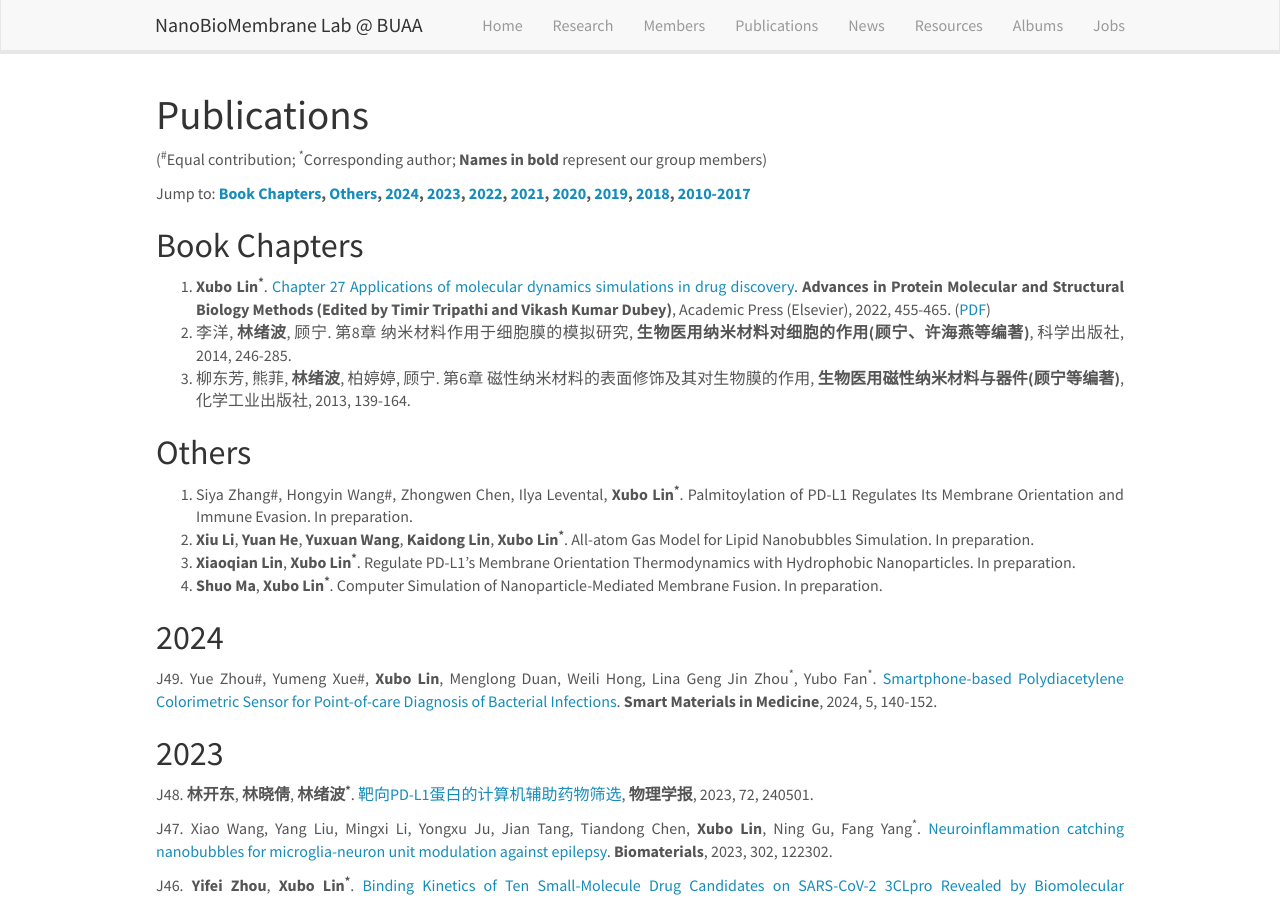
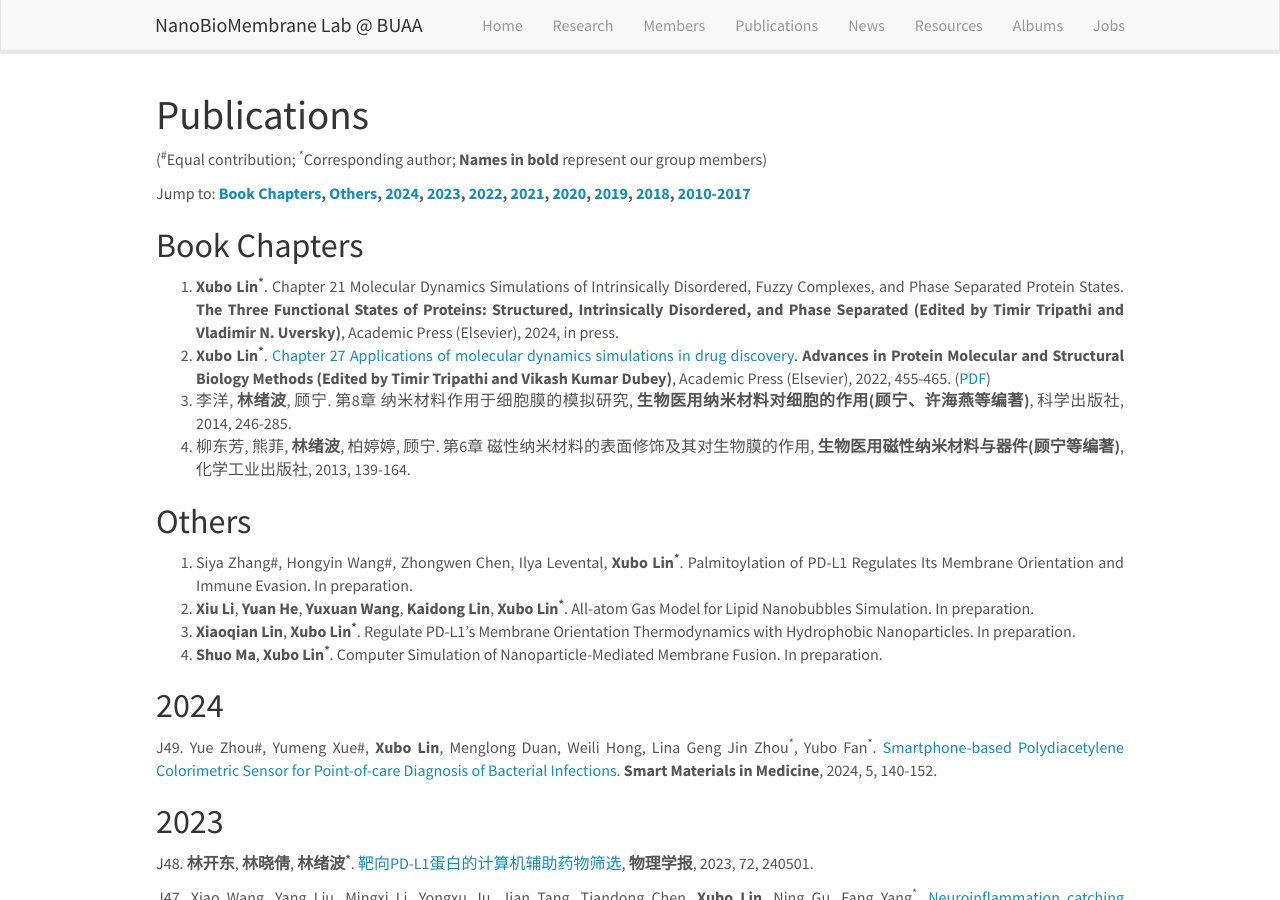
Before and after one commit to linxubo/linxubo.github.io, a Jekyll site: the page built from _pages/publications.md, in a window 1280 px wide and 900 px high. Built offline with Jekyll 4.4.1, drawn with Linux system fonts in a browser that asks for light colours; nearby versions of some CDN libraries; a script that is not in the unit is left out.

Commit message:
Update publications.md

```diff
--- a/_pages/publications.md
+++ b/_pages/publications.md
@@ -11,9 +11,10 @@
 
 Jump to: **[Book Chapters](#Book Chapters), [Others](#Others), [2024](#2024), [2023](#2023), [2022](#2022), [2021](#2021), [2020](#2020), [2019](#2019), [2018](#2018), [2010-2017](#2010-2017)**
 ## Book Chapters
-1.	**Xubo Lin<sup>*</sup>**. [Chapter 27 Applications of molecular dynamics simulations in drug discovery](https://www.sciencedirect.com/science/article/pii/B9780323902649000271). **Advances in Protein Molecular and Structural Biology Methods (Edited by Timir Tripathi and Vikash Kumar Dubey)**, Academic Press (Elsevier), 2022, 455-465. ([PDF]({{ site.baseurl }}/downloads/Papers/Elsevier-Book2022-Chapter27.pdf))
-2.	李洋, **林绪波**, 顾宁. 第8章 纳米材料作用于细胞膜的模拟研究, **生物医用纳米材料对细胞的作用(顾宁、许海燕等编著)**, 科学出版社, 2014, 246-285.
-3.	柳东芳, 熊菲, **林绪波**, 柏婷婷, 顾宁. 第6章 磁性纳米材料的表面修饰及其对生物膜的作用, **生物医用磁性纳米材料与器件(顾宁等编著)**, 化学工业出版社, 2013, 139-164.
+1.	**Xubo Lin<sup>*</sup>**. Chapter 21 Molecular Dynamics Simulations of Intrinsically Disordered, Fuzzy Complexes, and Phase Separated Protein States. **The Three Functional States of Proteins: Structured, Intrinsically Disordered, and Phase Separated (Edited by Timir Tripathi and Vladimir N. Uversky)**, Academic Press (Elsevier), 2024, in press.
+2.	**Xubo Lin<sup>*</sup>**. [Chapter 27 Applications of molecular dynamics simulations in drug discovery](https://www.sciencedirect.com/science/article/pii/B9780323902649000271). **Advances in Protein Molecular and Structural Biology Methods (Edited by Timir Tripathi and Vikash Kumar Dubey)**, Academic Press (Elsevier), 2022, 455-465. ([PDF]({{ site.baseurl }}/downloads/Papers/Elsevier-Book2022-Chapter27.pdf))
+3.	李洋, **林绪波**, 顾宁. 第8章 纳米材料作用于细胞膜的模拟研究, **生物医用纳米材料对细胞的作用(顾宁、许海燕等编著)**, 科学出版社, 2014, 246-285.
+4.	柳东芳, 熊菲, **林绪波**, 柏婷婷, 顾宁. 第6章 磁性纳米材料的表面修饰及其对生物膜的作用, **生物医用磁性纳米材料与器件(顾宁等编著)**, 化学工业出版社, 2013, 139-164.
 
 ## Others
 1. Siya Zhang#, Hongyin Wang#, Zhongwen Chen, Ilya Levental, **Xubo Lin<sup>*</sup>**. Palmitoylation of PD-L1 Regulates Its Membrane Orientation and Immune Evasion. In preparation.
```
